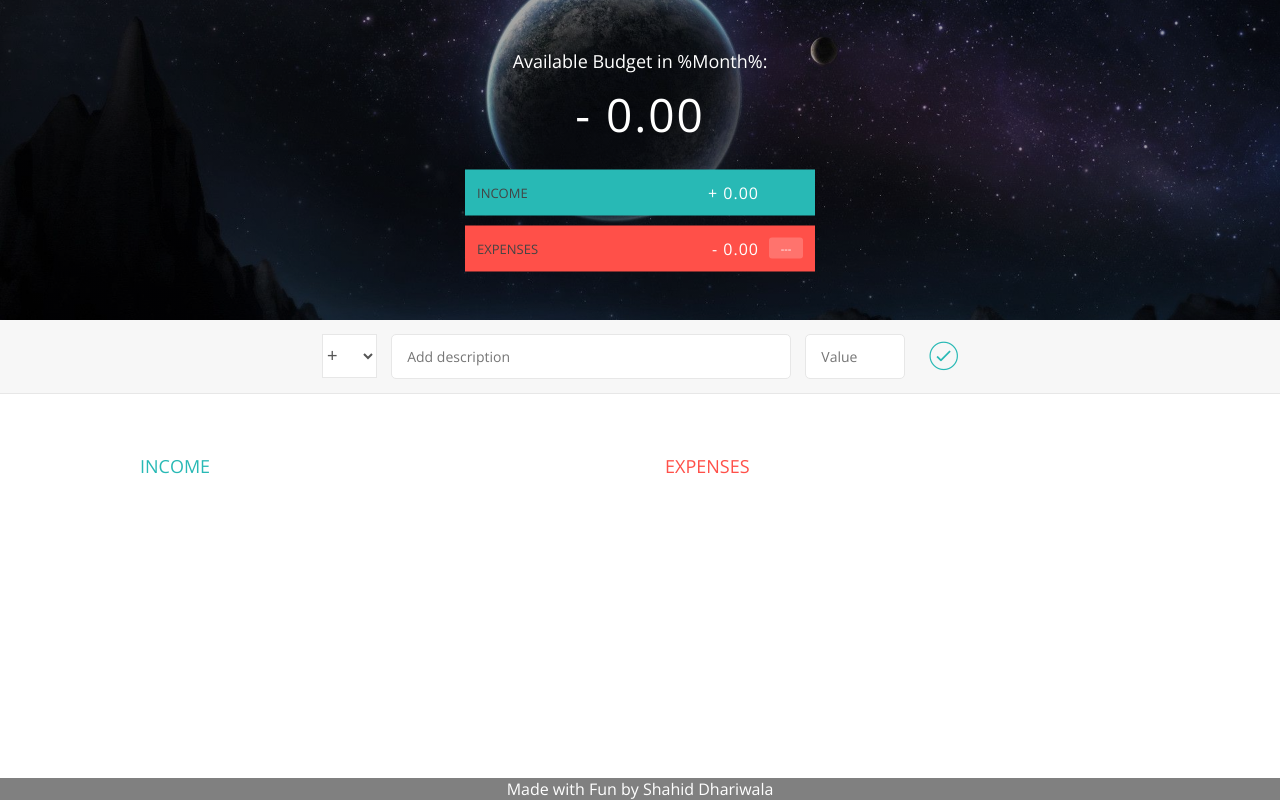
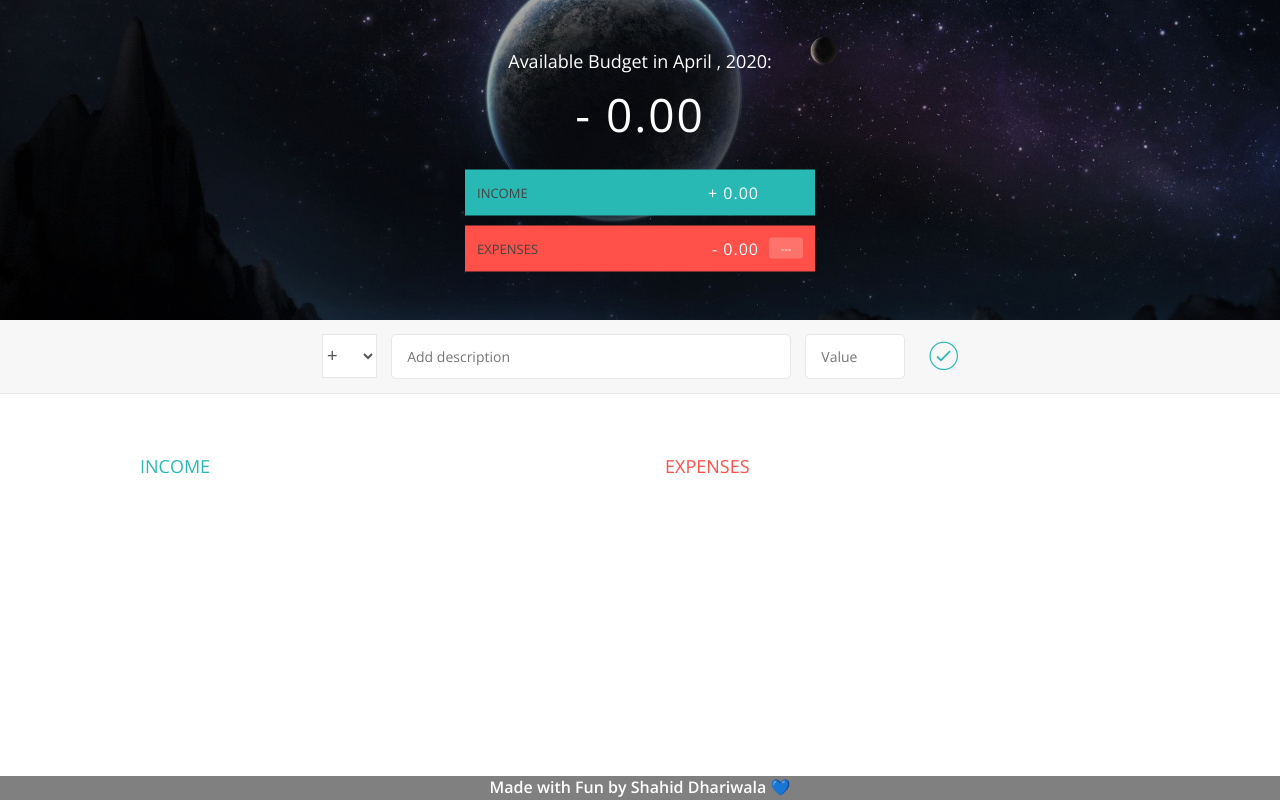
Before and after one commit to shahiddhariwala/budget-tracking-website-vanilla-js, a plain HTML site: page index.html in a window 1280 px wide. Drawn offline with nearby package versions, Linux system fonts and the light colour scheme.

Commit message:
Added Auto Date Functionality

```diff
--- a/app.js
+++ b/app.js
@@ -168,6 +168,7 @@ var UIControllerModule = (function () {
         expensePercentage: ".budget__expenses--percentage",
         container: ".container",
         expensePercentageLabel: ".item__percentage",
+        dateLabel: ".budget__title--month",
     };
 
     formatNumber = function (num, type) {
@@ -289,6 +290,15 @@ var UIControllerModule = (function () {
                 }
             });
         },
+
+        displayMonth: function () {
+            var year, now, month;
+            now = new Date();
+            months = ['Jan','Feb','Mar','April','May','June','July','Aug','Sept','Oct','Nov','Dec'];
+            year = now.getFullYear();
+            month = now.getMonth();
+            document.querySelector(domStrings.dateLabel).textContent = months[month-1] + " , " + year;
+        }
     };
 })(); //IIFE
 
@@ -398,7 +408,7 @@ var controller = (function (budgetCtrl, UICtrl) {
                 percentage: -1,
                 totalExpense: 0,
             });
-
+            UICtrl.displayMonth();
             setUpEventListeners();
         },
     };
--- a/index.html
+++ b/index.html
@@ -124,7 +124,7 @@
     </div>
 
     <script src="app.js"></script>
-    <footer class="footer">Made with Fun by Shahid Dhariwala</footer>
+    <footer class="footer">Made with Fun by Shahid Dhariwala 💙</footer>
 </body>
 
 </html>
--- a/style.css
+++ b/style.css
@@ -283,6 +283,9 @@ h2 {
     left: 0;
     bottom: 0;
     width: 100%;
+    height: 3%;
     background-color:rgb(128,128,128);
     color: white;
     text-align: center;
+    font-weight: bold;
+}
```
Lines whose indentation alone changed are shown as unchanged.
